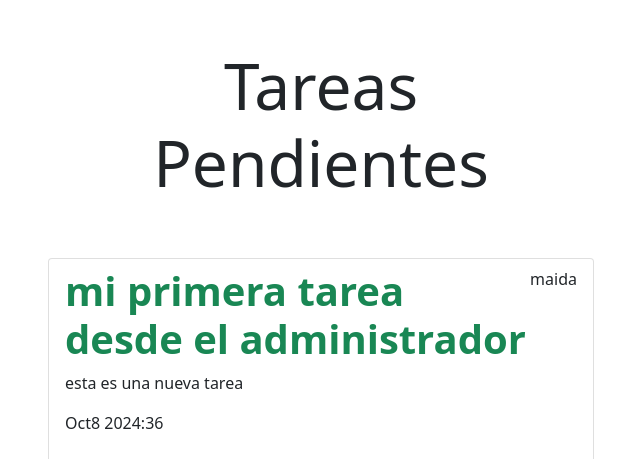
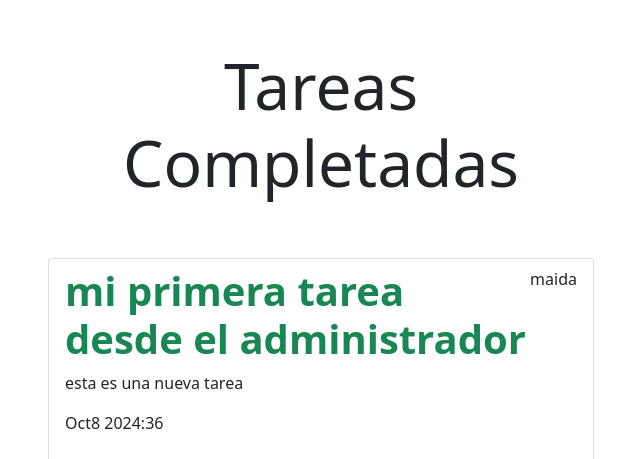
Before and after one commit to yerald0108/practica, a Django app: page /tasks_completed/ in a window 1280 px wide. Shown: the part 56-515 px from the top of the page, without its empty margins (414-1054 px from the left). Run offline with Django 5.2, Linux system fonts and the light colour scheme; a user stored in the database is signed in; data comes from the database, SQL or seed files in the repository; both versions use the stored data as it was after the commit.

Commit message:
endproject

```diff
--- a/cisol/urls.py
+++ b/cisol/urls.py
@@ -22,7 +22,7 @@ urlpatterns = [
     path('admin/', admin.site.urls),
     path('', views.home, name='home'),
     path('signup/', views.signup, name='signup'),
-    path('tasks/', views.tasks, name='tasks'),
+    path('tasks/pending/', views.tasks, name='tasks_pending'),
     path('tasks_completed/', views.tasks_completed, name='tasks_completed'),
     path('tasks/create/', views.create_task, name='create_task'),
     path('tasks/<int:task_id>/', views.task_detail, name='task_detail'),
@@ -30,5 +30,4 @@ urlpatterns = [
     path('tasks/<int:task_id>/delete', views.delete_task, name='delete_task'),
     path('logout/', views.signout, name='logout'),
     path('signin/', views.signin, name='signin'),
-    path('works/', views.works, name='works')
 ]
--- a/tasks/templates/bases.html
+++ b/tasks/templates/bases.html
@@ -31,7 +31,7 @@
                     </a>
                     <ul class="dropdown-menu" aria-labelledby="navbarDropdownMenuLink">
                       <li><a class="dropdown-item" href="/tasks/create/">Crear Tareas</a></li>
-                      <li><a class="dropdown-item" href="{% url 'tasks' %}">Tareas Pendientes</a></li>
+                      <li><a class="dropdown-item" href="{% url 'tasks_pending' %}">Tareas Pendientes</a></li>
                       <li><a class="dropdown-item" href="{% url 'tasks_completed' %}">Tareas Completadas</a></li>
                       </ul>
                 </li>
--- a/tasks/templates/tasks.html
+++ b/tasks/templates/tasks.html
@@ -5,7 +5,7 @@
 <main class="container">
     <div class="row">
         <div class="col-md-6 offset-md-4">
-            <h1 class="text-center display-3 py-5">Tareas Pendientes</h1>
+            <h1 class="text-center display-3 py-5">{{ title }}</h1>
 
 <ul class="list-group">
     {% for task in tasks %}
--- a/tasks/views.py
+++ b/tasks/views.py
@@ -7,7 +7,6 @@ from .forms import TaskForm
 from .models import Task
 from django.utils import timezone
 from django.contrib.auth.decorators import login_required
-
 
 
 # Create your views here.
@@ -40,19 +39,16 @@ def signup(request):
             "error": 'Passworde do not match'
         })
 
-
 @login_required
 def tasks(request):
     tasks = Task.objects.filter(user=request.user, datecompleted__isnull=True)
     return render(request, 'tasks.html', {'tasks': tasks, 'title': 'Tareas Pendientes'})
-
 
 @login_required
 def tasks_completed(request):
     tasks = Task.objects.filter(user=request.user, datecompleted__isnull=False).order_by
     ('-datecompleted')
     return render(request, 'tasks.html', {'tasks': tasks, 'title': 'Tareas Completadas'})
-
 
 @login_required
 def task_detail(request, task_id):
@@ -65,11 +61,10 @@ def task_detail(request, task_id):
             task = get_object_or_404(Task, pk=task_id, user=request.user)
             form = TaskForm(request.POST, instance=task)
             form.save()
-            return redirect('tasks')
+            return redirect('tasks_pending')
         except ValueError:
             return render(request, 'task_detail.html', {'task': task, 'form': form,
             'error': "Error Updating task"})
-
 
 @login_required
 def complete_task(request, task_id):
@@ -77,16 +72,14 @@ def complete_task(request, task_id):
     if request.method == 'POST':
         task.datecompleted = timezone.now()
         task.save()
-        return redirect('tasks')
-
+        return redirect('tasks_pending')
 
 @login_required
 def delete_task(request, task_id):
     task = get_object_or_404(Task, pk=task_id, user=request.user)
     if request.method == 'POST':
         task.delete()
-        return redirect('tasks')
-
+        return redirect('tasks_pending')
 
 @login_required
 def create_task(request):
@@ -101,13 +94,12 @@ def create_task(request):
             new_task = form.save(commit=False)
             new_task.user = request.user
             new_task.save()
-            return redirect('tasks')
+            return redirect('tasks_pending')
         except ValueError:
             return render(request, 'create_task.html', {
                 'form': TaskForm,
                 'error': 'Please'
             })
-
 
 @login_required
 def signout(request):
@@ -130,9 +122,4 @@ def signin(request):
             })
         else:
             login(request, user)
-            return redirect('tasks')
-
-
-@login_required
-def works(request):
-    return render(request, 'works.html')
+            return redirect('tasks_pending')
```
Also changed, not shown: db.sqlite3, tasks/templates/works.html (added).
